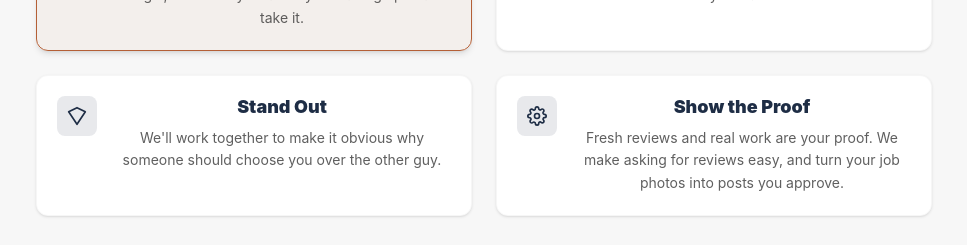
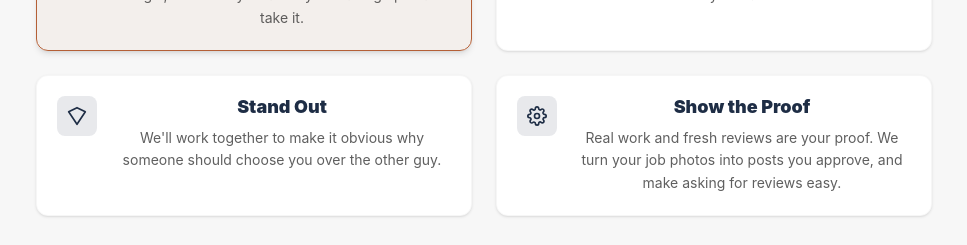
Before and after one commit to mtg-ohio/miles-to-go-site, a React (Vite) app: page / in a window 1280 px wide. Shown: the part 2080-2325 px from the top of the page, without its empty margins (156-1123 px from the left). Built offline with nearby package versions, Linux system fonts and the light colour scheme.

Commit message:
Show the Proof: real work first

```diff
--- a/src/components/DifferenceSection.tsx
+++ b/src/components/DifferenceSection.tsx
@@ -31,7 +31,7 @@ const DifferenceSection: React.FC = () => {
           <MiniCard
             icon={<GearsIcon className="w-5 h-5" />}
             title="Show the Proof"
-            text="Fresh reviews and real work are your proof. We make asking for reviews easy, and turn your job photos into posts you approve."
+            text="Real work and fresh reviews are your proof. We turn your job photos into posts you approve, and make asking for reviews easy."
           />
         </div>
 
```
